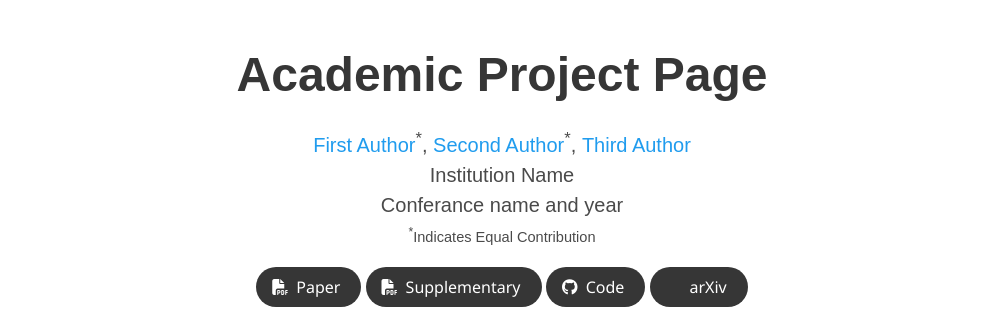
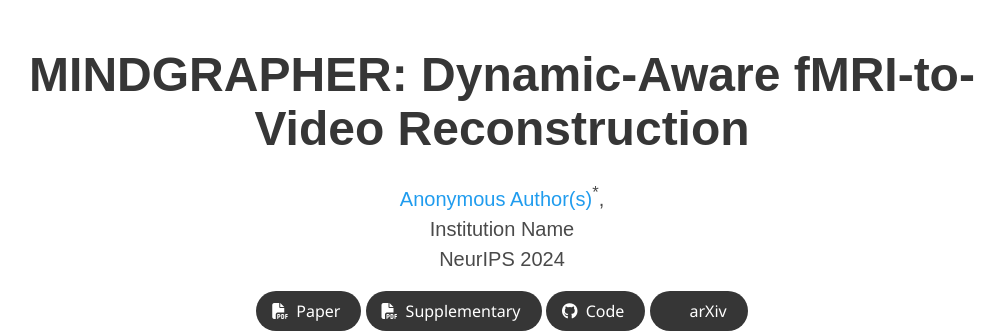
Before and after one commit to anonymousdeepaier/CineBrain, a plain HTML site: page index.html in a window 1280 px wide. Shown: the top 333 px of the page, without its empty margins (138-1142 px from the left). Drawn offline with nearby package versions, Linux system fonts and the light colour scheme; some icons are missing; a web font is replaced by a local one.

Commit message:
Update index.html

```diff
--- a/index.html
+++ b/index.html
@@ -52,21 +52,21 @@
       <div class="container is-max-desktop">
         <div class="columns is-centered">
           <div class="column has-text-centered">
-            <h1 class="title is-1 publication-title">Academic Project Page</h1>
+            <h1 class="title is-1 publication-title">MINDGRAPHER: Dynamic-Aware fMRI-to-Video Reconstruction</h1>
             <div class="is-size-5 publication-authors">
               <!-- Paper authors -->
               <span class="author-block">
-                <a href="FIRST AUTHOR PERSONAL LINK" target="_blank">First Author</a><sup>*</sup>,</span>
-                <span class="author-block">
-                  <a href="SECOND AUTHOR PERSONAL LINK" target="_blank">Second Author</a><sup>*</sup>,</span>
-                  <span class="author-block">
+                <a href="FIRST AUTHOR PERSONAL LINK" target="_blank">Anonymous Author(s)</a><sup>*</sup>,</span>
+<!--                 <span class="author-block">
+                  <a href="SECOND AUTHOR PERSONAL LINK" target="_blank">Second Author</a><sup>*</sup>,</span> -->
+<!--                   <span class="author-block">
                     <a href="THIRD AUTHOR PERSONAL LINK" target="_blank">Third Author</a>
-                  </span>
+                  </span> -->
                   </div>
 
                   <div class="is-size-5 publication-authors">
-                    <span class="author-block">Institution Name<br>Conferance name and year</span>
-                    <span class="eql-cntrb"><small><br><sup>*</sup>Indicates Equal Contribution</small></span>
+                    <span class="author-block">Institution Name<br>NeurIPS 2024</span>
+<!--                     <span class="eql-cntrb"><small><br><sup>*</sup>Indicates Equal Contribution</small></span> -->
                   </div>
 
                   <div class="column has-text-centered">
```
